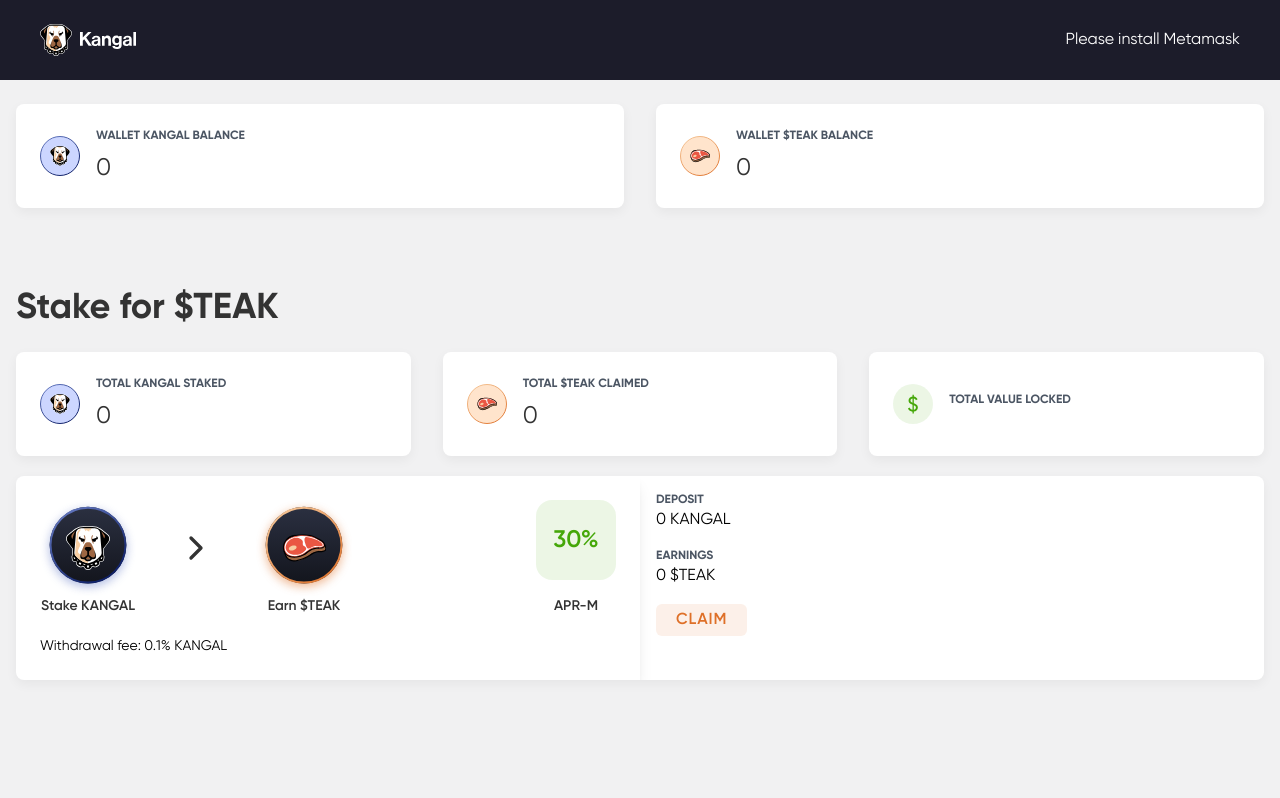
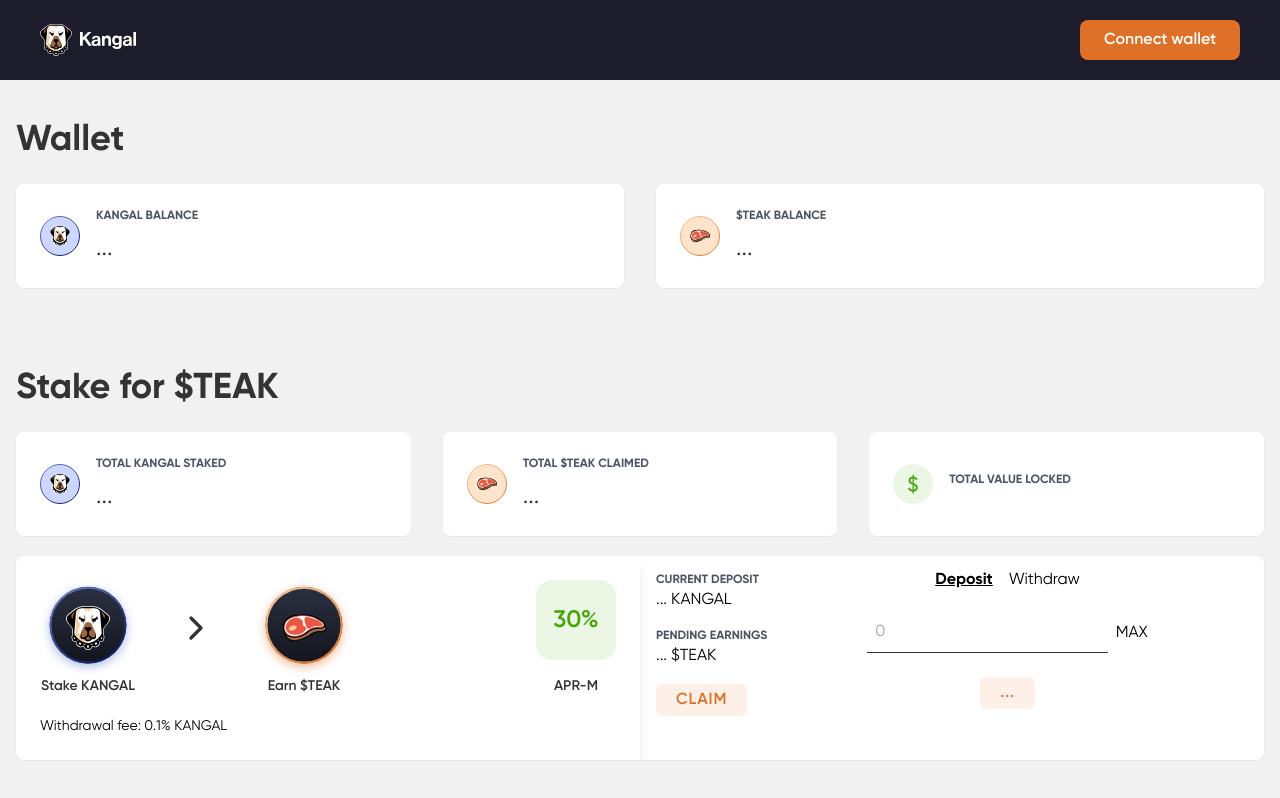
Before and after one commit to kangaltoken/kangal-dapp, a React (Create React App) app: page / in a window 1280 px wide. Built offline with nearby package versions, Linux system fonts and the light colour scheme; what web3modal would draw is missing.

Commit message:
UI for deposit, withdrawal, pending tx

```diff
--- a/src/App.tsx
+++ b/src/App.tsx
@@ -1,7 +1,7 @@
-import { useEffect } from "react";
+import { useState, useEffect } from "react";
 import useWalletStore from "./store/walletStore";
 import useStakeStore from "./store/stakeStore";
-import { ethers } from "ethers";
+import { BigNumber, ethers } from "ethers";
 
 import ConnectButton from "./components/ConnectButton";
 import InfoBox from "./components/InfoBox";
@@ -14,10 +14,14 @@ import { ReactComponent as DollarIcon } from "./assets/images/dollar-icon.svg";
 import { ReactComponent as BlueCircle } from "./assets/images/blue-circle.svg";
 import { ReactComponent as OrangeCircle } from "./assets/images/orange-circle.svg";
 import { ReactComponent as GreenCircle } from "./assets/images/green-circle.svg";
+import NotificationPopup from "./components/NotificationPopup";
 
 function App() {
   const walletStore = useWalletStore();
   const stakeStore = useStakeStore();
+
+  const [depositTabActive, setDepositTabActive] = useState(true);
+  const [depositAmount, setDepositAmount] = useState("");
 
   useEffect(() => {
     if (walletStore.provider && walletStore.address) {
@@ -28,15 +32,18 @@ function App() {
   }, [walletStore.provider, walletStore.address]);
 
   const approve = () => {
-    console.log(stakeStore.poolInfo.hasAllowance);
-    // if (walletStore.provider && walletStore.address) {
-    //   stakeStore.approve(walletStore.provider);
-    // }
+    if (walletStore.provider && walletStore.address) {
+      stakeStore.approve(walletStore.provider);
+    }
   };
 
-  const deposit = async () => {
+  const deposit = async (amount: string) => {
     if (walletStore.provider && walletStore.address) {
-      stakeStore.deposit(walletStore.provider);
+      console.log(ethers.utils.parseUnits(amount).toString());
+      console.log(
+        ethers.utils.formatUnits(ethers.utils.parseUnits(amount)).toString()
+      );
+      //stakeStore.deposit(amount, walletStore.provider);
     }
   };
 
@@ -53,26 +60,30 @@ function App() {
         </div>
       </div>
 
+      {stakeStore.pendingTx && (
+        <div className="sticky top-4 z-10 h-0">
+          <NotificationPopup
+            txType={stakeStore.pendingTx.type}
+            txHash={stakeStore.pendingTx.hash}
+          />
+        </div>
+      )}
+
       {/* Content */}
       <div className="container mx-auto px-4">
+        <div className="mt-10">
+          <h1 className="text-body text-4xl font-bold">Wallet</h1>
+        </div>
         <div className="flex space-x-8 mt-6">
           <InfoBox
-            title="WALLET KANGAL BALANCE"
-            amount={ethers.utils.commify(
-              stakeStore.kangalInfo.userBalance
-                ? stakeStore.kangalInfo.userBalance
-                : ""
-            )}
+            title="KANGAL BALANCE"
+            amount={formatUnits(stakeStore.kangalInfo.userBalance)}
             iconBackground={<BlueCircle />}
             iconForeground={<Logo />}
           />
           <InfoBox
-            title="WALLET $TEAK BALANCE"
-            amount={ethers.utils.commify(
-              stakeStore.steakInfo.userBalance
-                ? stakeStore.steakInfo.userBalance
-                : ""
-            )}
+            title="$TEAK BALANCE"
+            amount={formatUnits(stakeStore.steakInfo.userBalance)}
             iconBackground={<OrangeCircle />}
             iconForeground={<SteakLogo />}
           />
@@ -86,21 +97,13 @@ function App() {
         <div className="flex space-x-8 mt-6">
           <InfoBox
             title="TOTAL KANGAL STAKED"
-            amount={ethers.utils.commify(
-              stakeStore.poolInfo.totalStakedBalance
-                ? stakeStore.poolInfo.totalStakedBalance
-                : ""
-            )}
+            amount={formatUnits(stakeStore.poolInfo.totalStakedBalance)}
             iconBackground={<BlueCircle />}
             iconForeground={<Logo />}
           />
           <InfoBox
             title="TOTAL $TEAK CLAIMED"
-            amount={ethers.utils.commify(
-              stakeStore.steakInfo.totalSupply
-                ? stakeStore.steakInfo.totalSupply
-                : ""
-            )}
+            amount={formatUnits(stakeStore.steakInfo.totalSupply)}
             iconBackground={<OrangeCircle />}
             iconForeground={<SteakLogo />}
           />
@@ -116,15 +119,20 @@ function App() {
           <div className="md:w-1/2">
             <StakeAndEarnInfo />
           </div>
-          <div className="md:w-1/2 p-4">
+
+          <div className="md:w-1/2 p-4 flex">
             <div className="flex-col">
               <div className="mb-4">
-                <p className="text-xs font-bold text-gray-600">DEPOSIT</p>
-                <p>0 KANGAL</p>
+                <p className="text-xs font-bold text-gray-600">
+                  CURRENT DEPOSIT
+                </p>
+                <p>{formatUnits(stakeStore.poolInfo.stakedBalance)} KANGAL</p>
               </div>
               <div>
-                <p className="text-xs font-bold text-gray-600">EARNINGS</p>
-                <p>0 $TEAK</p>
+                <p className="text-xs font-bold text-gray-600">
+                  PENDING EARNINGS
+                </p>
+                <p>{formatUnits(stakeStore.poolInfo.pendingEarnings)} $TEAK</p>
               </div>
               <button className="mt-4 relative">
                 <div className="absolute w-full h-full bg-orange rounded-md opacity-10" />
@@ -133,15 +141,116 @@ function App() {
                 </p>
               </button>
             </div>
+            <div className="flex-1 -mt-1">
+              <div className="text-center">
+                <button
+                  onClick={() => setDepositTabActive(true)}
+                  className={"mr-4 " + (depositTabActive ? "active-tab" : "")}
+                >
+                  Deposit
+                </button>
+                <button
+                  onClick={() => setDepositTabActive(false)}
+                  className={"" + (!depositTabActive ? "active-tab" : "")}
+                >
+                  Withdraw
+                </button>
+              </div>
+
+              {depositTabActive ? (
+                <div>
+                  <div className="flex justify-center">
+                    <div className="mt-5 w-1/2">
+                      <input
+                        className="p-2 w-full"
+                        type="text"
+                        placeholder="0"
+                        value={depositAmount}
+                        onChange={(e) => {
+                          const regexp = /^-?\d*\.?\d*$/;
+                          const value = e.target.value;
+                          if (regexp.test(value) || "" === value) {
+                            setDepositAmount(e.target.value);
+                          }
+                        }}
+                      />
+                      <div className="h-px bg-body" />
+                    </div>
+                    <button
+                      className="mt-5 ml-2"
+                      onClick={() => {
+                        if (stakeStore.kangalInfo.userBalance) {
+                          const amount = ethers.utils
+                            .formatUnits(stakeStore.kangalInfo.userBalance)
+                            .replace(",", ".");
+                          setDepositAmount(amount);
+                        }
+                      }}
+                    >
+                      MAX
+                    </button>
+                  </div>
+                  <button
+                    className="flex mx-auto mt-6 relative"
+                    onClick={() => {
+                      if (stakeStore.poolInfo.hasAllowance !== null) {
+                        stakeStore.poolInfo.hasAllowance
+                          ? deposit(depositAmount)
+                          : approve();
+                      }
+                    }}
+                  >
+                    <div className="absolute w-full h-full bg-orange rounded-md opacity-10" />
+                    <p className="text-orange px-5 py-1 font-semibold tracking-wider">
+                      {stakeStore.poolInfo.hasAllowance == null
+                        ? "..."
+                        : stakeStore.poolInfo.hasAllowance
+                        ? "DEPOSIT"
+                        : "APPROVE"}
+                    </p>
+                  </button>
+                </div>
+              ) : (
+                <div>
+                  <div className="mt-2 mx-auto max-w-xs">
+                    <p className="text-xs">
+                      - You will withdraw all of your deposit
+                    </p>
+                    <p className="text-xs">
+                      - You will be able to claim rewards if you've staked
+                      longer than the minimum stake time (2 days) since first
+                      deposit
+                    </p>
+                    <p className="text-xs">
+                      - There is a 0.1% KANGAL withdrawal fee
+                    </p>
+                  </div>
+                  <button
+                    className="flex mx-auto mt-6 relative"
+                    onClick={() => deposit(depositAmount)}
+                  >
+                    <div className="absolute w-full h-full bg-orange rounded-md opacity-10" />
+                    <p className="text-orange px-5 py-1 font-semibold tracking-wider">
+                      WITHDRAW
+                    </p>
+                  </button>
+                </div>
+              )}
+            </div>
           </div>
-          {/* <button onClick={approve} className="mr-4">
-            Approve
-          </button>
-          <button onClick={deposit}>Deposit</button> */}
         </div>
       </div>
     </div>
   );
 }
 
+function formatUnits(units: BigNumber | null): string {
+  if (units) {
+    const remainder = units.mod(1e15);
+    const formatted = ethers.utils.formatUnits(units.sub(remainder));
+    return ethers.utils.commify(formatted);
+  }
+  return "...";
+}
+
 export default App;
--- /dev/null
+++ b/src/components/NotificationPopup.tsx
@@ -0,0 +1,30 @@
+import { ReactComponent as Spinner } from "../assets/images/spinner.svg";
+
+interface INotificationPopup {
+  txType: string;
+  txHash: string;
+}
+
+export default function NotificationPopup(props: INotificationPopup) {
+  return (
+    <div className="ml-4 mr-4 sm:max-w-xs sm:ml-auto">
+      <div className="flex items-center absolute top-4 px-6 py-4 rounded shadow-xl bg-white">
+        <Spinner className="animate-spin mr-4 h-5 w-5 text-body" />
+        <div>
+          <p>
+            Pending <span className="font-semibold">{props.txType}</span>{" "}
+            transaction
+          </p>
+          <a
+            className="text-green"
+            target="_blank"
+            rel="noreferrer"
+            href={"https://rinkeby.etherscan.io/tx/" + props.txHash}
+          >
+            See on bscscan.com
+          </a>
+        </div>
+      </div>
+    </div>
+  );
+}
--- a/src/store/stakeStore.ts
+++ b/src/store/stakeStore.ts
@@ -1,23 +1,33 @@
-import { ethers } from "ethers";
+import { BigNumber, ethers } from "ethers";
 import create from "zustand";
 import immerMiddleware from "./immerMiddleware";
 
 import { ERC20__factory } from "../assets/typechain/factories/ERC20__factory";
 import { StakingContract__factory } from "../assets/typechain/factories/StakingContract__factory";
 
+type Tx = {
+  type: string;
+  hash: string;
+};
+
 type TokenInfo = {
   address: string;
-  userBalance: string | null;
-  totalSupply: string | null;
+  userBalance: BigNumber | null;
+  totalSupply: BigNumber | null;
 };
 
 type PoolInfo = {
   address: string;
-  totalStakedBalance: string | null;
   hasAllowance: boolean | null;
+  firstDepositTimestamp: BigNumber | null;
+  timeLimitPassed: boolean | null;
+  totalStakedBalance: BigNumber | null;
+  stakedBalance: BigNumber | null;
+  pendingEarnings: BigNumber | null;
 };
 
 type StakeStore = {
+  pendingTx: Tx | null;
   kangalInfo: TokenInfo;
   steakInfo: TokenInfo;
   poolInfo: PoolInfo;
@@ -26,11 +36,15 @@ type StakeStore = {
     address: string
   ) => Promise<void>;
   approve: (provider: ethers.providers.Web3Provider) => Promise<void>;
-  deposit: (provider: ethers.providers.Web3Provider) => Promise<void>;
+  deposit: (
+    amount: string,
+    provider: ethers.providers.Web3Provider
+  ) => Promise<void>;
 };
 
 const useStakeStore = create<StakeStore>(
   immerMiddleware((set, get) => ({
+    pendingTx: null,
     kangalInfo: {
       address: "0xa9a96A85A6253fBA6c79211B84370D3601142653",
       userBalance: null,
@@ -43,8 +57,12 @@ const useStakeStore = create<StakeStore>(
     },
     poolInfo: {
       address: "0xa76e291EEc2e24F1EccA2217095325091235fDbf",
+      hasAllowance: null,
+      firstDepositTimestamp: null,
+      timeLimitPassed: null,
       totalStakedBalance: null,
-      hasAllowance: null,
+      stakedBalance: null,
+      pendingEarnings: null,
     },
     fetchInfo: async (provider, address) => {
       try {
@@ -53,47 +71,89 @@ const useStakeStore = create<StakeStore>(
           provider
         );
         const kBalance = await kangal.balanceOf(address);
-        const kBalanceFormatted = ethers.utils.formatUnits(kBalance);
-
+        const kBalanceFormatted = kBalance;
         const kAllowance = await kangal.allowance(
           address,
           get().poolInfo.address
         );
-        console.log(kAllowance.toString());
 
         const steak = ERC20__factory.connect(get().steakInfo.address, provider);
-        const sBalance = ethers.utils.formatUnits(
-          await steak.balanceOf(address)
-        );
-        const sTotalSupply = ethers.utils.formatUnits(
-          await steak.totalSupply()
-        );
+        const sBalance = await steak.balanceOf(address);
+        const sTotalSupply = await steak.totalSupply();
 
         const stakingContract = StakingContract__factory.connect(
           get().poolInfo.address,
           provider
         );
-        const totalStakedBalance = ethers.utils.formatUnits(
-          await stakingContract.totalStakedSupply()
-        );
+
+        const totalStakedBalance = await stakingContract.totalStakedSupply();
+
+        const stakedBalance = await stakingContract.stakedBalances(address);
+
+        const pendingEarnings =
+          await stakingContract.calculateTotalPendingRewards(address);
+
+        const timeLimit = await stakingContract.minimumStakeTime();
+        const firstDepositTimestamp =
+          await stakingContract.firstDepositTimestamps(address);
+        const now = Math.floor(Date.now() / 1000);
+        const timeLimitPassed =
+          now - firstDepositTimestamp.toNumber() > timeLimit.toNumber();
 
         set((state) => {
           state.kangalInfo.userBalance = kBalanceFormatted;
+
           state.steakInfo.userBalance = sBalance;
           state.steakInfo.totalSupply = sTotalSupply;
+
+          state.poolInfo.hasAllowance = kAllowance.eq(
+            ethers.utils.parseUnits("0")
+          )
+            ? false
+            : kAllowance.gte(kBalance);
+          state.poolInfo.firstDepositTimestamp = firstDepositTimestamp;
+          state.poolInfo.timeLimitPassed = timeLimitPassed;
           state.poolInfo.totalStakedBalance = totalStakedBalance;
-          state.poolInfo.hasAllowance = kAllowance.gte(kBalance);
+          state.poolInfo.stakedBalance = stakedBalance;
+          state.poolInfo.pendingEarnings = pendingEarnings;
         });
-      } catch (error) {}
+      } catch (error) {
+        console.log(error);
+      }
     },
     approve: async (provider) => {
       const kangal = ERC20__factory.connect(
         get().kangalInfo.address,
         provider.getSigner()
       );
-      await kangal.approve(get().poolInfo.address, ethers.constants.MaxUint256);
+      try {
+        const transaction = await kangal.approve(
+          get().poolInfo.address,
+          ethers.constants.MaxUint256
+        );
+
+        set((state) => {
+          state.pendingTx = { type: "APPROVAL", hash: transaction.hash };
+        });
+
+        console.log(transaction);
+
+        const receipt = await transaction.wait();
+
+        console.log(receipt);
+
+        set((state) => {
+          state.pendingTx = null;
+          state.poolInfo.hasAllowance = true;
+        });
+      } catch (error) {
+        set((state) => {
+          state.pendingTx = null;
+        });
+        console.log(error);
+      }
     },
-    deposit: async (provider) => {
+    deposit: async (amount, provider) => {
       const stakingContract = StakingContract__factory.connect(
         get().poolInfo.address,
         provider.getSigner()
--- a/src/store/walletStore.ts
+++ b/src/store/walletStore.ts
@@ -9,6 +9,7 @@ type Network = {
 };
 
 type WalletStore = {
+  hasMetamask: boolean;
   hasPendingConnect: boolean;
   requiredNetwork: Network;
   provider: ethers.providers.Web3Provider | null;
@@ -18,7 +19,8 @@ type WalletStore = {
   disconnect: () => void;
 };
 
-const useWalletStore = create<WalletStore>((set) => ({
+const useWalletStore = create<WalletStore>((set, get) => ({
+  hasMetamask: false,
   hasPendingConnect: true,
   requiredNetwork: { name: "Binance Smart Chain", chainId: 4 }, // TODO: update id to 56
   provider: null,
@@ -28,13 +30,26 @@ const useWalletStore = create<WalletStore>((set) => ({
     try {
       const web3Provider = await web3Modal.connect();
       const provider = new ethers.providers.Web3Provider(web3Provider);
+      const chainId = (await provider.getNetwork()).chainId;
       const address = await provider.getSigner().getAddress();
+
+      if (!get().hasMetamask && get().requiredNetwork.chainId !== chainId) {
+        set({
+          provider: null,
+          address: null,
+          hasPendingConnect: false,
+          networkWarning: `Please switch network to ${
+            get().requiredNetwork.name
+          } and reset WalletConnect session`,
+        });
+      } else {
         set({
           provider: provider,
           address: address,
           hasPendingConnect: false,
           networkWarning: null,
         });
+      }
     } catch (error) {
       console.log(error);
       set({ hasPendingConnect: false });
@@ -64,6 +79,9 @@ if (window.ethereum) {
     window.ethereum,
     "any"
   );
+  useWalletStore.setState({
+    hasMetamask: true,
+  });
   windowProvider.on("network", (newNetwork, _) => {
     let state = useWalletStore.getState();
 
@@ -85,8 +103,8 @@ if (window.ethereum) {
   });
 } else {
   useWalletStore.setState({
+    hasMetamask: false,
     hasPendingConnect: false,
-    networkWarning: "Please install Metamask",
   });
 }
 
--- a/src/styles/tailwind.css
+++ b/src/styles/tailwind.css
@@ -44,6 +44,10 @@
   }
 
   .shadow-k {
-    box-shadow: 0px 4px 12px rgba(0, 0, 0, 0.05);
+    @apply shadow-sm;
+  }
+
+  .active-tab {
+    @apply underline font-bold;
   }
 }
```
Lines whose indentation alone changed are shown as unchanged.
